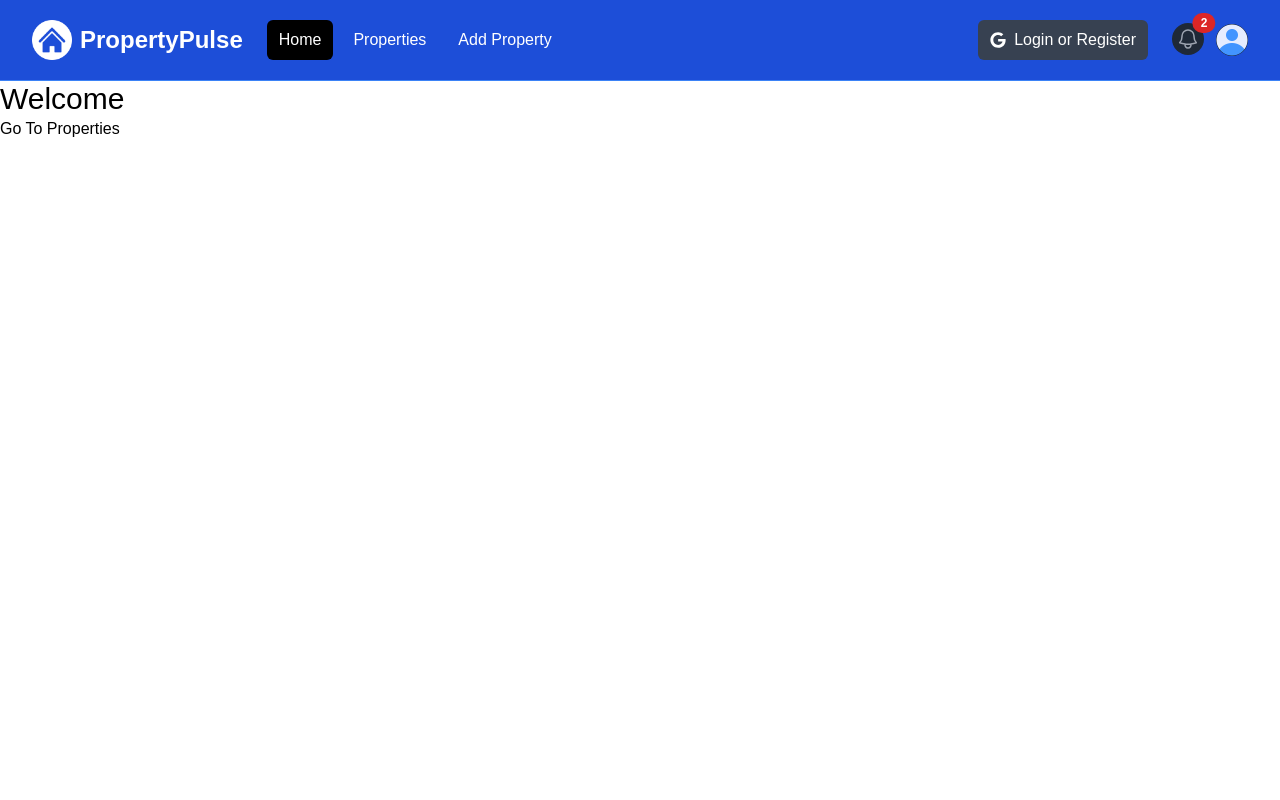
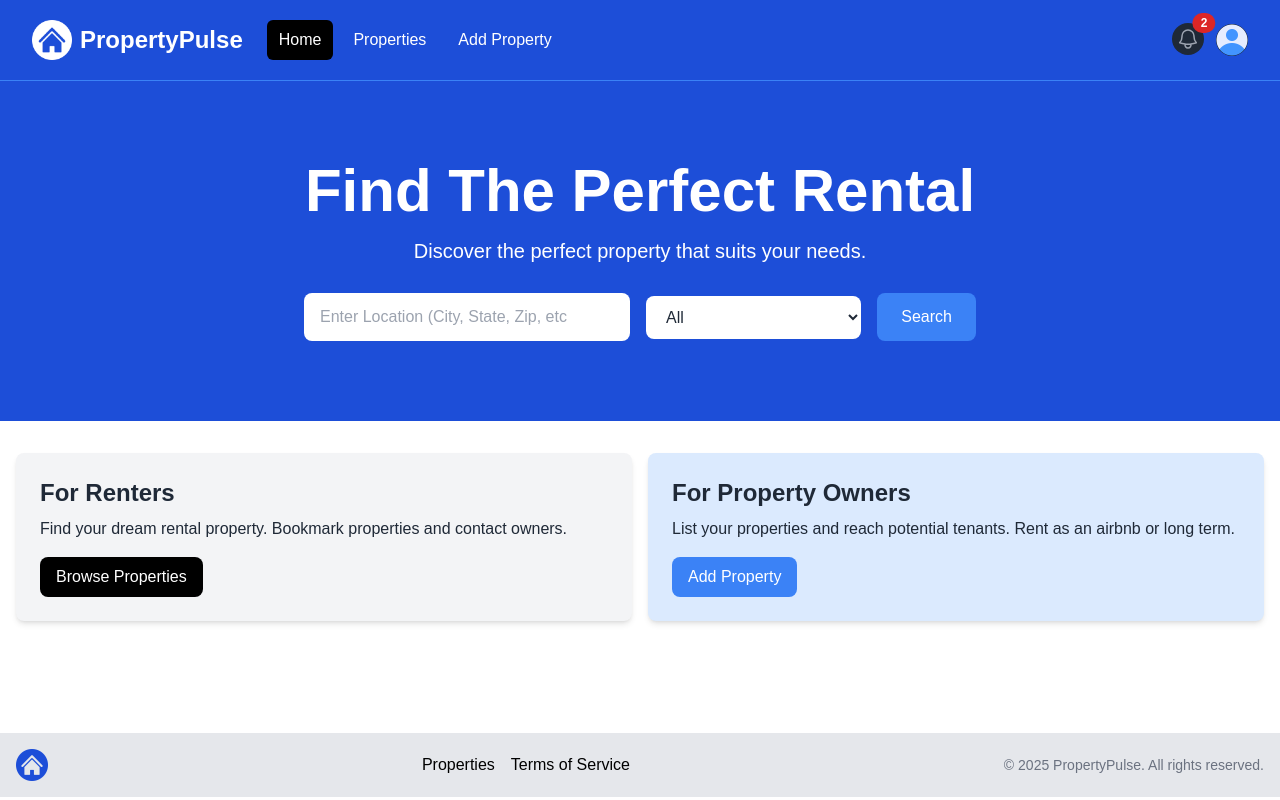
Before and after one commit to Ochis27/PropertyPulse, a Next.js app: page / in a window 1280 px wide. Built offline with nearby package versions, Linux system fonts and the light colour scheme.

Commit message:
Added Homepage Components & Footer

```diff
--- a/app/layout.jsx
+++ b/app/layout.jsx
@@ -1,4 +1,5 @@
 import '@/assets/styles/globals.css';
+import Footer from '@/components/Footer';
 import Navbar from '@/components/Navbar';
 
 export const metadata = {
@@ -14,6 +15,7 @@ const MainLayout = ({ children }) => {
       <main>
         {children}
       </main>
+      <Footer />
     </body>
   </html>);
 }
--- a/app/page.jsx
+++ b/app/page.jsx
@@ -1,10 +1,11 @@
-import Link from "next/link";
+import Hero from "@/components/Hero";
+import InfoBoxes from "@/components/InfoBoxes";
 
 const HomePage = () => {
-  return (<div>
-    <h3 className="text-3xl">Welcome</h3>
-    <Link href='/properties'>Go To Properties</Link>
-  </div>);
+  return (<>
+    <Hero />
+    <InfoBoxes />
+  </>);
 }
 
 export default HomePage;
--- /dev/null
+++ b/components/Footer.jsx
@@ -0,0 +1,32 @@
+import logo from '@/assets/images/logo.png';
+import Image from "next/image";
+import Link from "next/link";
+
+const Footer = () => {
+  const currentYear = new Date().getFullYear();
+  return (
+    <footer className="bg-gray-200 py-4 mt-24">
+      <div
+        className="container mx-auto flex flex-col md:flex-row items-center justify-between px-4"
+      >
+        <div className="mb-4 md:mb-0">
+          <Image src={logo} alt="Logo" className="h-8 w-auto" />
+        </div>
+        <div
+          className="flex flex-wrap justify-center md:justify-start mb-4 md:mb-0"
+        >
+          <ul className="flex space-x-4">
+            <li><Link href="/properties">Properties</Link></li>
+            <li><Link href="/">Terms of Service</Link></li>
+          </ul>
+        </div>
+        <div>
+          <p className="text-sm text-gray-500 mt-2 md:mt-0">
+            &copy; {currentYear} PropertyPulse. All rights reserved.
+          </p>
+        </div>
+      </div>
+    </footer>
+  )
+}
+export default Footer
--- /dev/null
+++ b/components/Hero.jsx
@@ -0,0 +1,59 @@
+const Hero = () => {
+  return (
+    <section className="bg-blue-700 py-20 mb-4">
+      <div
+        className="max-w-7xl mx-auto px-4 sm:px-6 lg:px-8 flex flex-col items-center"
+      >
+        <div className="text-center">
+          <h1
+            className="text-4xl font-extrabold text-white sm:text-5xl md:text-6xl"
+          >
+            Find The Perfect Rental
+          </h1>
+          <p className="my-4 text-xl text-white">
+            Discover the perfect property that suits your needs.
+          </p>
+        </div>
+        {/* <!-- Form Component --> */}
+        <form
+          className="mt-3 mx-auto max-w-2xl w-full flex flex-col md:flex-row items-center"
+        >
+          <div className="w-full md:w-3/5 md:pr-2 mb-4 md:mb-0">
+            <label htmlFor="location" className="sr-only">Location</label>
+            <input
+              type="text"
+              id="location"
+              placeholder="Enter Location (City, State, Zip, etc"
+              className="w-full px-4 py-3 rounded-lg bg-white text-gray-800 focus:outline-none focus:ring focus:ring-blue-500"
+            />
+          </div>
+          <div className="w-full md:w-2/5 md:pl-2">
+            <label htmlFor="property-type" className="sr-only">Property Type</label>
+            <select
+              id="property-type"
+              className="w-full px-4 py-3 rounded-lg bg-white text-gray-800 focus:outline-none focus:ring focus:ring-blue-500"
+            >
+              <option value="All">All</option>
+              <option value="Apartment">Apartment</option>
+              <option value="Studio">Studio</option>
+              <option value="Condo">Condo</option>
+              <option value="House">House</option>
+              <option value="Cabin Or Cottage">Cabin or Cottage</option>
+              <option value="Loft">Loft</option>
+              <option value="Room">Room</option>
+              <option value="Other">Other</option>
+            </select>
+          </div>
+          <button
+            type="submit"
+            className="md:ml-4 mt-4 md:mt-0 w-full md:w-auto px-6 py-3 rounded-lg bg-blue-500 text-white hover:bg-blue-600 focus:outline-none focus:ring focus:ring-blue-500"
+          >
+            Search
+          </button>
+        </form>
+      </div>
+    </section>
+  );
+}
+
+export default Hero;
--- /dev/null
+++ b/components/InfoBox.jsx
@@ -0,0 +1,17 @@
+const InfoBox = ({ heading, children, backgroundColor = 'bg-gray-100', textColor = 'text-gray-800', buttonInfo }) => {
+  return (
+    <div className={`${backgroundColor} p-6 rounded-lg shadow-md`}>
+      <h2 className={`${textColor} text-2xl font-bold`}>{heading}</h2>
+      <p className={`${textColor} mt-2 mb-4`}>
+        {children}
+      </p>
+      <a
+        href={buttonInfo.link}
+        className={`${buttonInfo.backgroundColor} inline-block  text-white rounded-lg px-4 py-2 hover:bg-gray-700`}
+      >
+        {buttonInfo.text}
+      </a>
+    </div>
+  )
+}
+export default InfoBox
--- /dev/null
+++ b/components/InfoBoxes.jsx
@@ -0,0 +1,19 @@
+import InfoBox from "./InfoBox"
+
+const InfoBoxes = () => {
+  return (
+    <section>
+      <div className="container-xl lg:container m-auto">
+        <div className="grid grid-cols-1 md:grid-cols-2 gap-4 p-4 rounded-lg">
+          <InfoBox heading='For Renters' buttonInfo={{ text: 'Browse Properties', link: '/properties', backgroundColor: 'bg-black' }}>
+            Find your dream rental property. Bookmark properties and contact owners.
+          </InfoBox>
+          <InfoBox heading='For Property Owners' backgroundColor="bg-blue-100" buttonInfo={{ text: 'Add Property', link: '/properties/add', backgroundColor: 'bg-blue-500' }}>
+            List your properties and reach potential tenants. Rent as an airbnb or long term.
+          </InfoBox>
+        </div>
+      </div>
+    </section>
+  )
+}
+export default InfoBoxes
--- a/components/Navbar.jsx
+++ b/components/Navbar.jsx
@@ -1,142 +1,150 @@
-'use client'
+'use client';
 import logo from '@/assets/images/logo-white.png';
 import profileDefault from '@/assets/images/profile.png';
 import Image from 'next/image';
 import Link from 'next/link';
+import { usePathname } from 'next/navigation';
 import { useState } from 'react';
 import { FaGoogle } from 'react-icons/fa';
 
 const Navbar = () => {
-  const [iseMobileMenuOpen, setIsMobileMenuOpen] = useState(false);
+  const [isMobileMenuOpen, setIsMobileMenuOpen] = useState(false);
   const [isProfileMenuOpen, setIsProfileMenuOpen] = useState(false);
+  const [isLoggedIn, setIsLoggedIn] = useState(true);
+
+  const pathname = usePathname();
+
   return (
-    <nav className="bg-blue-700 border-b border-blue-500" >
-      <div className="mx-auto max-w-7xl px-2 sm:px-6 lg:px-8">
-        <div className="relative flex h-20 items-center justify-between">
-          <div className="absolute inset-y-0 left-0 flex items-center md:hidden">
+    <nav className='bg-blue-700 border-b border-blue-500'>
+      <div className='mx-auto max-w-7xl px-2 sm:px-6 lg:px-8'>
+        <div className='relative flex h-20 items-center justify-between'>
+          <div className='absolute inset-y-0 left-0 flex items-center md:hidden'>
             {/* <!-- Mobile menu button--> */}
             <button
+              type='button'
+              id='mobile-dropdown-button'
+              className='relative inline-flex items-center justify-center rounded-md p-2 text-gray-400 hover:bg-gray-700 hover:text-white focus:outline-none focus:ring-2 focus:ring-inset focus:ring-white'
+              aria-controls='mobile-menu'
+              aria-expanded='false'
               onClick={() => setIsMobileMenuOpen((prev) => !prev)}
-              type="button"
-              id="mobile-dropdown-button"
-              className="relative inline-flex items-center justify-center rounded-md p-2 text-gray-400 hover:bg-gray-700 hover:text-white focus:outline-none focus:ring-2 focus:ring-inset focus:ring-white"
-              aria-controls="mobile-menu"
-              aria-expanded="false"
             >
-              <span className="absolute -inset-0.5"></span>
-              <span className="sr-only">Open main menu</span>
+              <span className='absolute -inset-0.5'></span>
+              <span className='sr-only'>Open main menu</span>
               <svg
-                className="block h-6 w-6"
-                fill="none"
-                viewBox="0 0 24 24"
-                strokeWidth="1.5"
-                stroke="currentColor"
-                aria-hidden="true"
+                className='block h-6 w-6'
+                fill='none'
+                viewBox='0 0 24 24'
+                strokeWidth='1.5'
+                stroke='currentColor'
+                aria-hidden='true'
               >
                 <path
-                  strokeLinecap="round"
-                  strokeLinejoin="round"
-                  d="M3.75 6.75h16.5M3.75 12h16.5m-16.5 5.25h16.5"
+                  strokeLinecap='round'
+                  strokeLinejoin='round'
+                  d='M3.75 6.75h16.5M3.75 12h16.5m-16.5 5.25h16.5'
                 />
               </svg>
             </button>
           </div>
 
-          <div
-            className="flex flex-1 items-center justify-center md:items-stretch md:justify-start"
-          >
+          <div className='flex flex-1 items-center justify-center md:items-stretch md:justify-start'>
             {/* <!-- Logo --> */}
-            <Link className="flex flex-shrink-0 items-center" href="/">
-              <Image
-                className="h-10 w-auto"
-                src={logo}
-                alt="PropertyPulse"
-              />
+            <Link className='flex flex-shrink-0 items-center' href='/'>
+              <Image className='h-10 w-auto' src={logo} alt='PropertyPulse' />
 
-              <span className="hidden md:block text-white text-2xl font-bold ml-2"
-              >PropertyPulse</span>
+              <span className='hidden md:block text-white text-2xl font-bold ml-2'>
+                PropertyPulse
+              </span>
             </Link>
             {/* <!-- Desktop Menu Hidden below md screens --> */}
-            <div className="hidden md:ml-6 md:block">
-              <div className="flex space-x-2">
+            <div className='hidden md:ml-6 md:block'>
+              <div className='flex space-x-2'>
                 <Link
-                  href="/"
-                  className="text-white bg-black hover:bg-gray-900 hover:text-white rounded-md px-3 py-2"
-                >Home</Link>
+                  href='/'
+                  className={`${pathname === '/' ? 'bg-black' : ''
+                    } text-white hover:bg-gray-900 hover:text-white rounded-md px-3 py-2`}
+                >
+                  Home
+                </Link>
                 <Link
-                  href="/properties"
-                  className="text-white hover:bg-gray-900 hover:text-white rounded-md px-3 py-2"
-                >Properties</Link>
+                  href='/properties'
+                  className={`${pathname === '/properties' ? 'bg-black' : ''
+                    } text-white hover:bg-gray-900 hover:text-white rounded-md px-3 py-2`}
+                >
+                  Properties
+                </Link>
+                {isLoggedIn && (
                   <Link
-                  href="/properties/add"
-                  className="text-white hover:bg-gray-900 hover:text-white rounded-md px-3 py-2"
-                >Add Property</Link>
+                    href='/properties/add'
+                    className={`${pathname === '/properties/add' ? 'bg-black' : ''
+                      } text-white hover:bg-gray-900 hover:text-white rounded-md px-3 py-2`}
+                  >
+                    Add Property
+                  </Link>
+                )}
               </div>
             </div>
           </div>
 
           {/* <!-- Right Side Menu (Logged Out) --> */}
-          <div className="hidden md:block md:ml-6">
-            <div className="flex items-center">
-              <button
-                className="flex items-center text-white bg-gray-700 hover:bg-gray-900 hover:text-white rounded-md px-3 py-2"
-              >
+          {!isLoggedIn && (
+            <div className='hidden md:block md:ml-6'>
+              <div className='flex items-center'>
+                <button className='flex items-center text-white bg-gray-700 hover:bg-gray-900 hover:text-white rounded-md px-3 py-2'>
                   <FaGoogle className='text-white mr-2' />
                   <span>Login or Register</span>
                 </button>
               </div>
             </div>
+          )}
 
           {/* <!-- Right Side Menu (Logged In) --> */}
-          <div
-            className="absolute inset-y-0 right-0 flex items-center pr-2 md:static md:inset-auto md:ml-6 md:pr-0"
+          {isLoggedIn && (
+            <div className='absolute inset-y-0 right-0 flex items-center pr-2 md:static md:inset-auto md:ml-6 md:pr-0'>
+              <Link href='/messages' className='relative group'>
+                <button
+                  type='button'
+                  className='relative rounded-full bg-gray-800 p-1 text-gray-400 hover:text-white focus:outline-none focus:ring-2 focus:ring-white focus:ring-offset-2 focus:ring-offset-gray-800'
                 >
-            <Link href="/messages" className="relative group">
-              <button
-                type="button"
-                className="relative rounded-full bg-gray-800 p-1 text-gray-400 hover:text-white focus:outline-none focus:ring-2 focus:ring-white focus:ring-offset-2 focus:ring-offset-gray-800"
-              >
-                <span className="absolute -inset-1.5"></span>
-                <span className="sr-only">View notifications</span>
+                  <span className='absolute -inset-1.5'></span>
+                  <span className='sr-only'>View notifications</span>
                   <svg
-                  className="h-6 w-6"
-                  fill="none"
-                  viewBox="0 0 24 24"
-                  strokeWidth="1.5"
-                  stroke="currentColor"
-                  aria-hidden="true"
+                    className='h-6 w-6'
+                    fill='none'
+                    viewBox='0 0 24 24'
+                    strokeWidth='1.5'
+                    stroke='currentColor'
+                    aria-hidden='true'
                   >
                     <path
-                    strokeLinecap="round"
-                    strokeLinejoin="round"
-                    d="M14.857 17.082a23.848 23.848 0 005.454-1.31A8.967 8.967 0 0118 9.75v-.7V9A6 6 0 006 9v.75a8.967 8.967 0 01-2.312 6.022c1.733.64 3.56 1.085 5.455 1.31m5.714 0a24.255 24.255 0 01-5.714 0m5.714 0a3 3 0 11-5.714 0"
+                      strokeLinecap='round'
+                      strokeLinejoin='round'
+                      d='M14.857 17.082a23.848 23.848 0 005.454-1.31A8.967 8.967 0 0118 9.75v-.7V9A6 6 0 006 9v.75a8.967 8.967 0 01-2.312 6.022c1.733.64 3.56 1.085 5.455 1.31m5.714 0a24.255 24.255 0 01-5.714 0m5.714 0a3 3 0 11-5.714 0'
                     />
                   </svg>
                 </button>
-              <span
-                className="absolute top-0 right-0 inline-flex items-center justify-center px-2 py-1 text-xs font-bold leading-none text-white transform translate-x-1/2 -translate-y-1/2 bg-red-600 rounded-full"
-              >
+                <span className='absolute top-0 right-0 inline-flex items-center justify-center px-2 py-1 text-xs font-bold leading-none text-white transform translate-x-1/2 -translate-y-1/2 bg-red-600 rounded-full'>
                   2
                   {/* <!-- Replace with the actual number of notifications --> */}
                 </span>
               </Link>
               {/* <!-- Profile dropdown button --> */}
-            <div className="relative ml-3">
+              <div className='relative ml-3'>
                 <div>
                   <button
-                  type="button"
-                  className="relative flex rounded-full bg-gray-800 text-sm focus:outline-none focus:ring-2 focus:ring-white focus:ring-offset-2 focus:ring-offset-gray-800"
-                  id="user-menu-button"
-                  aria-expanded="false"
-                  aria-haspopup="true"
-                  onClick={() => setIsProfileMenuOpen((prevState) => !prevState)}
+                    type='button'
+                    className='relative flex rounded-full bg-gray-800 text-sm focus:outline-none focus:ring-2 focus:ring-white focus:ring-offset-2 focus:ring-offset-gray-800'
+                    id='user-menu-button'
+                    aria-expanded='false'
+                    aria-haspopup='true'
+                    onClick={() => setIsProfileMenuOpen((prev) => !prev)}
                   >
-                  <span className="absolute -inset-1.5"></span>
-                  <span className="sr-only">Open user menu</span>
+                    <span className='absolute -inset-1.5'></span>
+                    <span className='sr-only'>Open user menu</span>
                     <Image
-                    className="h-8 w-8 rounded-full"
+                      className='h-8 w-8 rounded-full'
                       src={profileDefault}
-                    alt=""
+                      alt=''
                     />
                   </button>
                 </div>
@@ -144,66 +152,85 @@ const Navbar = () => {
                 {/* <!-- Profile dropdown --> */}
                 {isProfileMenuOpen && (
                   <div
-                  id="user-menu"
-                  className=" absolute right-0 z-10 mt-2 w-48 origin-top-right rounded-md bg-white py-1 shadow-lg ring-1 ring-black ring-opacity-5 focus:outline-none"
-                  role="menu"
-                  aria-orientation="vertical"
-                  aria-labelledby="user-menu-button"
-                  tabIndex="-1"
+                    id='user-menu'
+                    className='absolute right-0 z-10 mt-2 w-48 origin-top-right rounded-md bg-white py-1 shadow-lg ring-1 ring-black ring-opacity-5 focus:outline-none'
+                    role='menu'
+                    aria-orientation='vertical'
+                    aria-labelledby='user-menu-button'
+                    tabIndex='-1'
                   >
                     <Link
-                    href="/profile"
-                    className="block px-4 py-2 text-sm text-gray-700"
-                    role="menuitem"
-                    tabIndex="-1"
-                    id="user-menu-item-0"
-                  >Your Profile</Link>
+                      href='/profile'
+                      className='block px-4 py-2 text-sm text-gray-700'
+                      role='menuitem'
+                      tabIndex='-1'
+                      id='user-menu-item-0'
+                    >
+                      Your Profile
+                    </Link>
                     <Link
-                    href="/properties/saved"
-                    className="block px-4 py-2 text-sm text-gray-700"
-                    role="menuitem"
-                    tabIndex="-1"
-                    id="user-menu-item-2"
-                  >Saved Properties</Link>
+                      href='/properties/saved'
+                      className='block px-4 py-2 text-sm text-gray-700'
+                      role='menuitem'
+                      tabIndex='-1'
+                      id='user-menu-item-2'
+                    >
+                      Saved Properties
+                    </Link>
                     <button
-                    className="block px-4 py-2 text-sm text-gray-700"
-                    role="menuitem"
-                    tabIndex="-1"
-                    id="user-menu-item-2"
+                      className='block px-4 py-2 text-sm text-gray-700'
+                      role='menuitem'
+                      tabIndex='-1'
+                      id='user-menu-item-2'
                     >
                       Sign Out
                     </button>
-                </div>)}
+                  </div>
+                )}
               </div>
             </div>
+          )}
         </div>
       </div>
 
-      {/* <!--Mobile menu, show / hide based on menu state. -- > */}
-      {iseMobileMenuOpen && (
-        <div id="mobile-menu">
-          <div className="space-y-1 px-2 pb-3 pt-2">
+      {/* <!-- Mobile menu, show/hide based on menu state. --> */}
+      {isMobileMenuOpen && (
+        <div id='mobile-menu'>
+          <div className='space-y-1 px-2 pb-3 pt-2'>
             <Link
-              href="/"
-              className="bg-black text-white block rounded-md px-3 py-2 text-base font-medium"
-            >Home</Link>
+              href='/'
+              className={`${pathname === '/' ? 'bg-black' : ''
+                } text-white block rounded-md px-3 py-2 text-base font-medium`}
+            >
+              Home
+            </Link>
             <Link
-              href="/properties"
-              className="text-white block rounded-md px-3 py-2 text-base font-medium"
-            >Properties</Link>
+              href='/properties'
+              className={`${pathname === '/properties' ? 'bg-black' : ''
+                } text-white block rounded-md px-3 py-2 text-base font-medium`}
+            >
+              Properties
+            </Link>
+            {isLoggedIn && (
               <Link
-              href="/properties/add"
-              className="text-white block rounded-md px-3 py-2 text-base font-medium"
-            >Add Property</Link>
-            <button
-              className="flex items-center text-white bg-gray-700 hover:bg-gray-900 hover:text-white rounded-md px-3 py-2 my-5"
+                href='/properties/add'
+                className={`${pathname === '/properties/add' ? 'bg-black' : ''
+                  } text-white block rounded-md px-3 py-2 text-base font-medium`}
               >
-              <i className="fa-brands fa-google mr-2"></i>
+                Add Property
+              </Link>
+            )}
+            {!isLoggedIn && (
+              <button className='flex items-center text-white bg-gray-700 hover:bg-gray-900 hover:text-white rounded-md px-3 py-2 my-4'>
+                <i className='fa-brands fa-google mr-2'></i>
                 <span>Login or Register</span>
               </button>
+            )}
           </div>
-        </div>)}
+        </div>
+      )}
     </nav>
-  )
-}
-export default Navbar
+  );
+};
+
+export default Navbar;
```
Lines whose indentation alone changed are shown as unchanged.
